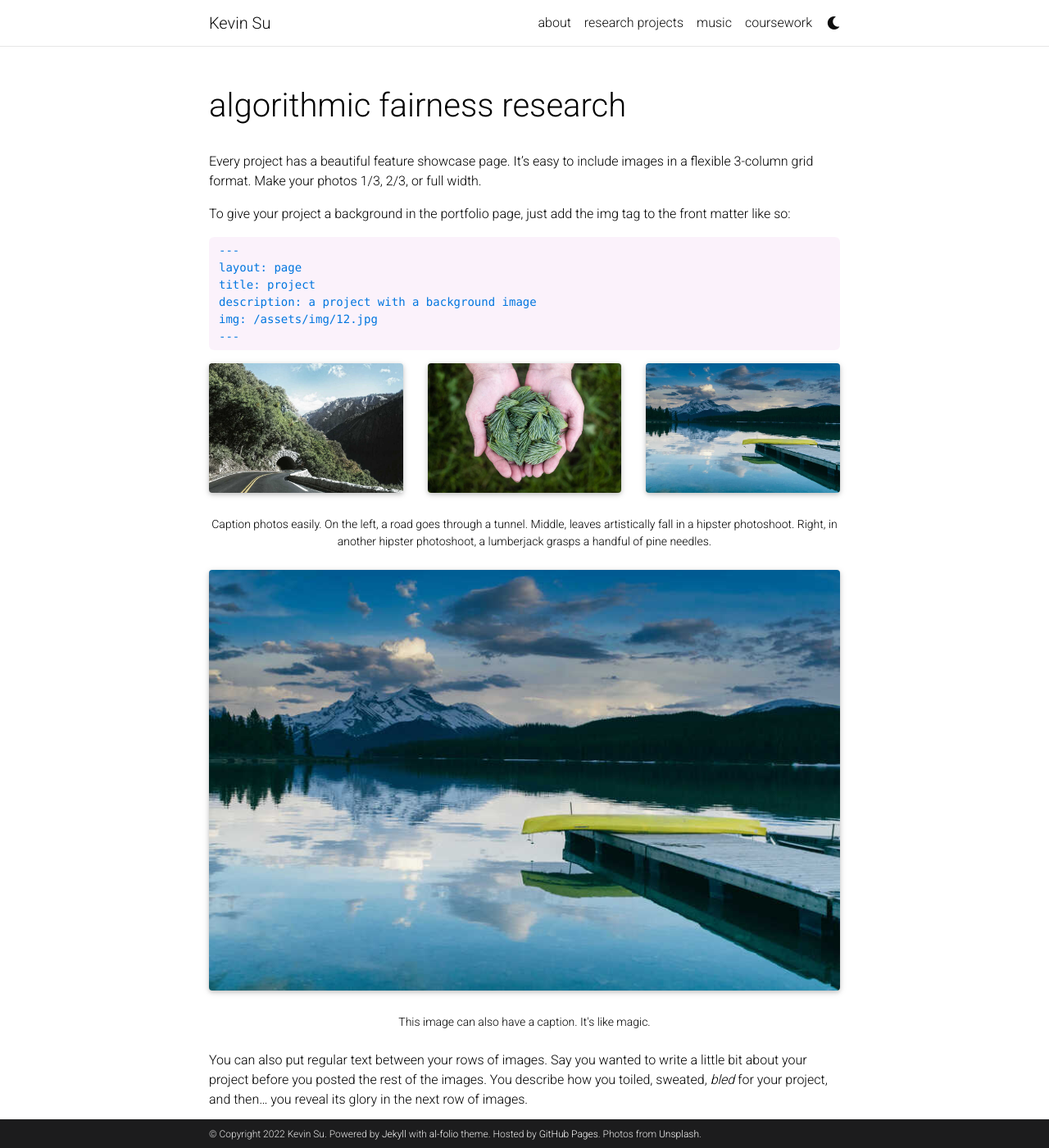
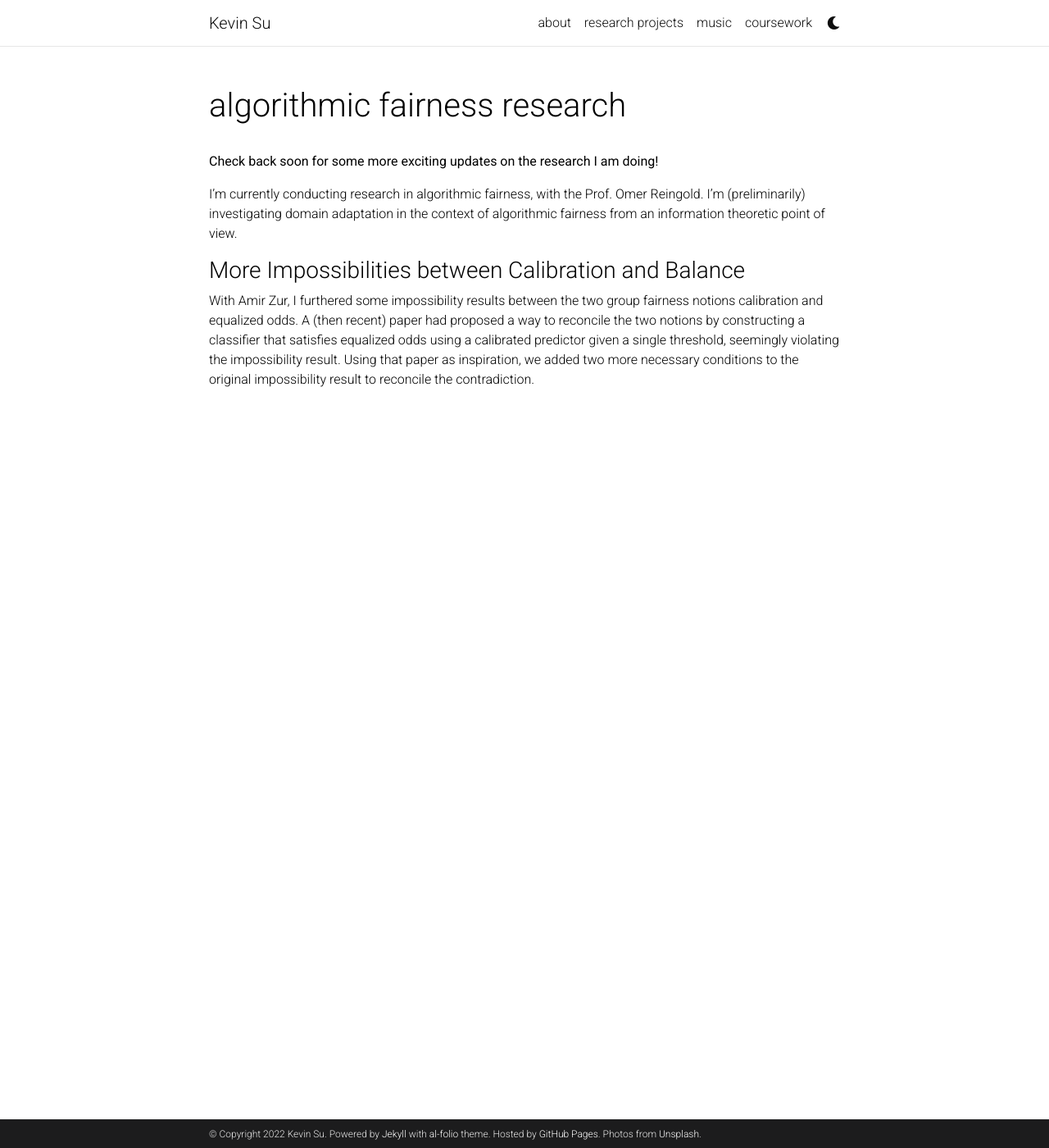
Before and after one commit to kevin20841/kevin20841.github.io, a Jekyll site: the page built from _projects/algo_fairness_research.md, in a window 1280 px wide and 1400 px high. Shown: the whole window at 82% size. Built offline with Jekyll 4.4.1, drawn with Linux system fonts in a browser that asks for light colours; full-size pictures stand in for the smaller copies a plugin makes; comment, search, counter and statistics services are not loaded; a style sheet for code colours, icons or effects is not loaded; some of the changed text lies outside the part shown.

Commit message:
Update research

````diff
--- a/_projects/algo_fairness_research.md
+++ b/_projects/algo_fairness_research.md
@@ -6,75 +6,10 @@
 importance: 1
 category: work
 ---
+<b> Check back soon for some more exciting updates on the research I am doing!</b>
 
-Every project has a beautiful feature showcase page.
-It's easy to include images in a flexible 3-column grid format.
-Make your photos 1/3, 2/3, or full width.
+I'm currently conducting research in algorithmic fairness, with the Prof. Omer Reingold. I'm (preliminarily) investigating domain adaptation in the context of algorithmic fairness from an information theoretic point of view.
 
-To give your project a background in the portfolio page, just add the img tag to the front matter like so:
+### More Impossibilities between Calibration and Balance
 
-    ---
-    layout: page
-    title: project
-    description: a project with a background image
-    img: /assets/img/12.jpg
-    ---
-
-<div class="row">
-    <div class="col-sm mt-3 mt-md-0">
-        {% include figure.html path="assets/img/1.jpg" title="example image" class="img-fluid rounded z-depth-1" %}
-    </div>
-    <div class="col-sm mt-3 mt-md-0">
-        {% include figure.html path="assets/img/3.jpg" title="example image" class="img-fluid rounded z-depth-1" %}
-    </div>
-    <div class="col-sm mt-3 mt-md-0">
-        {% include figure.html path="assets/img/5.jpg" title="example image" class="img-fluid rounded z-depth-1" %}
-    </div>
-</div>
-<div class="caption">
-    Caption photos easily. On the left, a road goes through a tunnel. Middle, leaves artistically fall in a hipster photoshoot. Right, in another hipster photoshoot, a lumberjack grasps a handful of pine needles.
-</div>
-<div class="row">
-    <div class="col-sm mt-3 mt-md-0">
-        {% include figure.html path="assets/img/5.jpg" title="example image" class="img-fluid rounded z-depth-1" %}
-    </div>
-</div>
-<div class="caption">
-    This image can also have a caption. It's like magic.
-</div>
-
-You can also put regular text between your rows of images.
-Say you wanted to write a little bit about your project before you posted the rest of the images.
-You describe how you toiled, sweated, *bled* for your project, and then... you reveal its glory in the next row of images.
-
-
-<div class="row justify-content-sm-center">
-    <div class="col-sm-8 mt-3 mt-md-0">
-        {% include figure.html path="assets/img/6.jpg" title="example image" class="img-fluid rounded z-depth-1" %}
-    </div>
-    <div class="col-sm-4 mt-3 mt-md-0">
-        {% include figure.html path="assets/img/11.jpg" title="example image" class="img-fluid rounded z-depth-1" %}
-    </div>
-</div>
-<div class="caption">
-    You can also have artistically styled 2/3 + 1/3 images, like these.
-</div>
-
-
-The code is simple.
-Just wrap your images with `<div class="col-sm">` and place them inside `<div class="row">` (read more about the <a href="https://getbootstrap.com/docs/4.4/layout/grid/">Bootstrap Grid</a> system).
-To make images responsive, add `img-fluid` class to each; for rounded corners and shadows use `rounded` and `z-depth-1` classes.
-Here's the code for the last row of images above:
-
-{% raw %}
-```html
-<div class="row justify-content-sm-center">
-    <div class="col-sm-8 mt-3 mt-md-0">
-        {% include figure.html path="assets/img/6.jpg" title="example image" class="img-fluid rounded z-depth-1" %}
-    </div>
-    <div class="col-sm-4 mt-3 mt-md-0">
-        {% include figure.html path="assets/img/11.jpg" title="example image" class="img-fluid rounded z-depth-1" %}
-    </div>
-</div>
-```
-{% endraw %}
+With Amir Zur, I furthered some impossibility results between the two group fairness notions calibration and equalized odds. A (then recent) paper had proposed a way to reconcile the two notions by constructing a classifier that satisfies equalized odds using a calibrated predictor given a single threshold, seemingly violating the impossibility result. Using that paper as inspiration, we added two more necessary conditions to the original impossibility result to reconcile the contradiction.
````
Also changed, not shown: _projects/wiki-loaf.md (+1 -1 lines).
